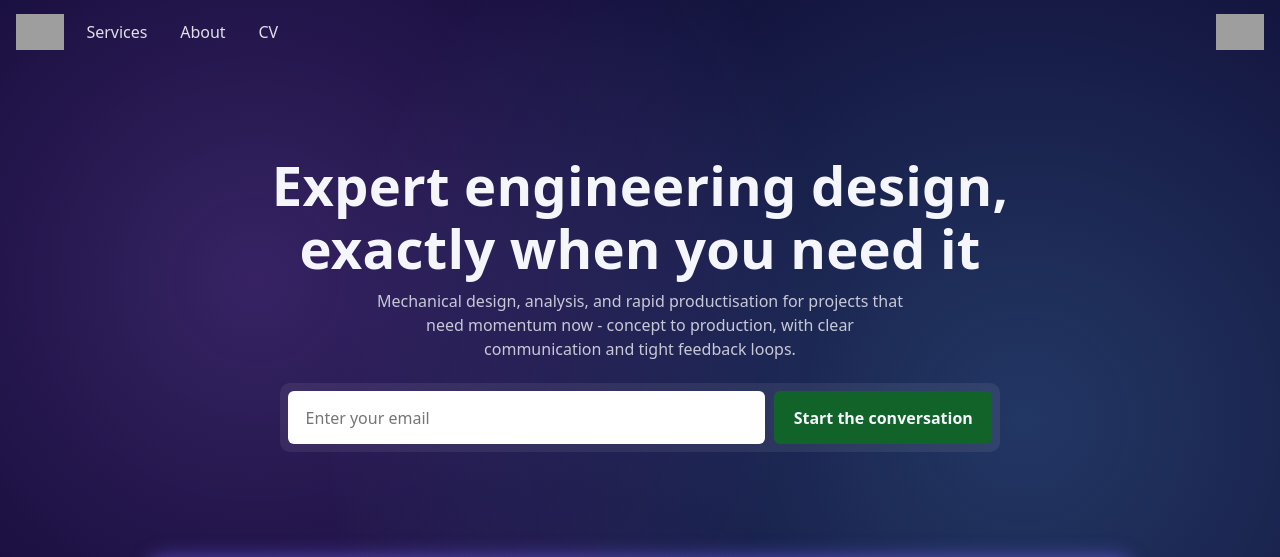
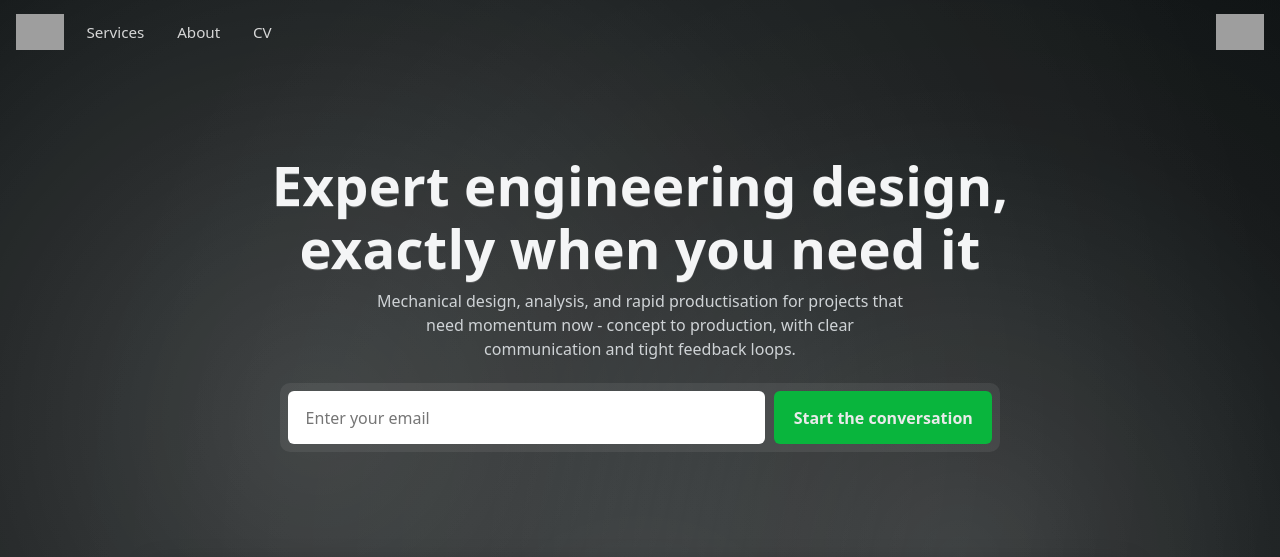
Before and after one commit to JamesAIzzard/jamesaizzard.github.io, a Jekyll site: the page built from index.html, in a window 1280 px wide and 1400 px high. Shown: the top 557 px of the window. Built offline with Jekyll 4.4.1, drawn with Linux system fonts in a browser that asks for light colours; some web fonts are replaced; some of the changed text lies outside the part shown; grey boxes are pictures that could not be loaded.

Commit message:
Update the background style to blackboard colour

```diff
--- a/assets/css/footer.css
+++ b/assets/css/footer.css
@@ -1,6 +1,29 @@
-.site-footer {
-    padding: 3rem 0 4rem;
-    color: #a6a8bd;
-    text-align: center;
-    font-size: 0.95rem;
+:root {
+  --bg: #0b0f10;
+  --bg-2: #141a1c;
+  --bg-solid: #0e1416;
+
+  --text: #eaeaea;
+  --muted: #cfd3d6;
+  --heading: #f4f5f6;
+
+  --accent: #09b53d;
+  --accent-ink: #079a34;
+  --accent-2: #408bf4;
+  --ring: rgba(64, 139, 244, 0.45);
+
+  --panel: rgba(255, 255, 255, 0.04);
+  --panel-edge: rgba(255, 255, 255, 0.10);
+  --line: rgba(255, 255, 255, 0.10);
+
+  --maxw: 1080px;
+  --radius: 12px;
+  --shadow-lg: 0 12px 28px rgba(0, 0, 0, 0.35);
 }
+
+.site-footer{
+  padding: 3rem 0 4rem;
+  color: #a6a8bd;
+  text-align: center;
+  font-size: 0.95rem;
+}
--- a/assets/css/header.css
+++ b/assets/css/header.css
@@ -1,27 +1,41 @@
-.site-header {
+:root {
+  --bg: #0b0f10;
+  --bg-2: #141a1c;
+  --bg-solid: #0e1416;
+
+  --text: #eaeaea;
+  --muted: #cfd3d6;
+  --heading: #f4f5f6;
+
+  --accent: #09b53d;
+  --accent-ink: #079a34;
+  --accent-2: #408bf4;
+  --ring: rgba(64, 139, 244, 0.45);
+
+  --panel: rgba(255, 255, 255, 0.04);
+  --panel-edge: rgba(255, 255, 255, 0.10);
+  --line: rgba(255, 255, 255, 0.10);
+
+  --maxw: 1080px;
+  --radius: 12px;
+  --shadow-lg: 0 12px 28px rgba(0, 0, 0, 0.35);
+}
+
+.site-header{
   position: sticky;
   top: 0;
   z-index: 10;
   background: transparent;
-    backdrop-filter: none;
-    -webkit-backdrop-filter: none;
-    transition: background-color 180ms ease, backdrop-filter 180ms ease, box-shadow 180ms ease;
+  transition: background-color 180ms ease, box-shadow 180ms ease;
 }
 
-/* Solid header when scrolled */
-.site-header.scrolled {
-    background: var(--bg-solid);
-    backdrop-filter: none;
-    -webkit-backdrop-filter: none;
-}
-
-.site-header .container {
+.site-header .container{
   width: 100%;
   max-width: none;
   padding-inline: 1rem;
 }
 
-.header-row {
+.header-row{
   display: grid;
   grid-template-columns: auto 1fr auto;
   align-items: center;
@@ -29,47 +43,19 @@
   padding: 0.9rem 0;
 }
 
-.brand {
-    display: inline-flex;
-    align-items: center;
-    gap: 0.6rem;
-}
+.brand{ display: inline-flex; align-items: center; gap: 0.6rem; }
 
-.logo {
-    display: block;
-    height: 36px;
-    width: auto;
-    max-width: 100%;
-}
+.logo{ display: block; height: 36px; width: auto; max-width: 100%; }
 
-.brand-name {
-    font-weight: 600;
-    letter-spacing: 0.2px;
-    opacity: 0.9;
-}
-
-.main-nav {
-    justify-self: start;
-}
-
-.main-nav ul {
+.main-nav ul{
   display: flex;
   gap: 1.25rem;
-    justify-content: flex-start;
   padding: 0;
   margin: 0;
   list-style: none;
 }
 
-.main-nav ul li {
-    list-style: none;
-}
-
-.main-nav ul li::marker {
-    display: none;
-}
-
-.main-nav a {
+.main-nav a{
   padding: 0.25rem 0.4rem;
   border-radius: 8px;
   color: var(--text);
@@ -77,18 +63,18 @@
 }
 
 .main-nav a:hover,
-.main-nav a:focus-visible {
+.main-nav a:focus-visible{
   outline: none;
   box-shadow: 0 0 0 2px rgba(255, 255, 255, 0.2);
 }
 
-.social-link {
+.social-link{
   justify-self: end;
   display: inline-flex;
   border-radius: 999px;
 }
 
-.social-link:focus-visible {
+.social-link:focus-visible{
   outline: none;
   box-shadow: 0 0 0 3px rgba(255, 255, 255, 0.4);
   border-radius: 999px;
--- a/assets/css/index.css
+++ b/assets/css/index.css
@@ -1,13 +1,31 @@
-/* Headline Section */
-.hero {
-    padding: clamp(2rem, 6vw, 5rem) 0 2rem;
+:root {
+  --bg: #0b0f10;
+  --bg-2: #141a1c;
+  --bg-solid: #0e1416;
+
+  --text: #eaeaea;
+  --muted: #cfd3d6;
+  --heading: #f4f5f6;
+
+  --accent: #068c2e;
+  --accent-2: #408bf4;
+  --ring: rgba(64, 139, 244, 0.45);
+
+  --panel: rgba(255, 255, 255, 0.04);
+  --panel-edge: rgba(255, 255, 255, 0.10);
+  --line: rgba(255, 255, 255, 0.10);
+
+  --maxw: 1080px;
+  --radius: 12px;
+  --shadow-lg: 0 12px 28px rgba(0, 0, 0, 0.35);
 }
 
-.hero-inner {
-    text-align: center;
-}
+/* Hero */
+.hero{ padding: clamp(2rem, 6vw, 5rem) 0 2rem; }
 
-h1 {
+.hero-inner{ text-align: center; }
+
+h1{
   font-size: clamp(2rem, 3.6vw + 1rem, 3.4rem);
   line-height: 1.15;
   margin: 0.8rem 0 0.6rem;
@@ -15,14 +33,14 @@ h1 {
   font-weight: 700;
 }
 
-.lede {
+.lede{
   max-width: 60ch;
   margin: 0 auto 1.4rem;
   color: var(--muted);
   text-align: center;
 }
 
-.cta {
+.cta{
   display: grid;
   grid-template-columns: 1fr auto;
   gap: 0.6rem;
@@ -33,20 +51,21 @@ h1 {
   border-radius: 10px;
 }
 
-.cta input {
+.cta input{
   border: none;
   background: white;
   border-radius: 6px;
   padding: 0.9rem 1.1rem;
   min-width: 0;
+  color: #111;
 }
 
-.cta input:focus {
+.cta input:focus{
   outline: none;
   box-shadow: 0 0 0 3px var(--ring);
 }
 
-.cta button {
+.cta button{
   border: none;
   border-radius: 6px;
   padding: 0.9rem 1.2rem;
@@ -54,93 +73,52 @@ h1 {
   color: var(--text);
   font-weight: 600;
   cursor: pointer;
-    transition: transform 120ms ease, box-shadow 120ms ease;
+  transition: transform 120ms ease, box-shadow 120ms ease, background 120ms ease;
 }
 
-.cta button:hover {
-    transform: translateY(-1px);
-}
+.cta button:hover{ transform: translateY(-1px); }
 
-.cta button:focus-visible {
-    outline: none;
-    box-shadow: 0 0 0 3px var(--ring);
-}
+.cta button:focus-visible{ outline: none; box-shadow: 0 0 0 3px var(--ring); }
 
-.screenshot {
-    width: min(100%, 980px);
-    margin: 0 auto;
-}
+.screenshot{ width: min(100%, 980px); margin: 0 auto; }
 
+.screenshot > img{ aspect-ratio: 16/9; }
 
-.screenshot>img {
-    aspect-ratio: 16/9;
-}
-
-/* Switchable Pills */
-.pill-switcher-container {
+/* Pill switcher section */
+.pill-switcher-container{
   position: relative;
   z-index: 0;
   margin-top: -90px;
-    padding-top: 1.5rem;
-    padding-bottom: 1.5rem;
+  padding-block: 1.5rem;
   background: var(--bg-solid);
-    backdrop-filter: none;
-    -webkit-backdrop-filter: none;
-    border-top: 1px solid rgba(255, 255, 255, 0.2);
-    border-bottom: 1px solid rgba(255, 255, 255, 0.2);
-    overflow: hidden; /* clip glow to section */
+  border-block: 1px solid rgba(255, 255, 255, 0.2);
+  overflow: hidden;
 }
 
-/* Neon grid overlay (CSS-only) */
-.pill-switcher-container::before {
+.pill-switcher-container::before{
   content: "";
   position: absolute;
   inset: 0;
   pointer-events: none;
-    /* Grid lines */
   background:
-      /* soft glow wash to match site lighting */
     radial-gradient(80% 70% at 50% 0%, rgba(124, 105, 255, 0.12), transparent 70%),
     radial-gradient(120% 100% at 80% 120%, rgba(120, 220, 255, 0.08), transparent 60%),
-      /* vertical grid lines */
-      repeating-linear-gradient(
-        to right,
-        rgba(255, 255, 255, 0.10) 0 1px,
-        transparent 1px 56px
-      ),
-      /* horizontal grid lines */
-      repeating-linear-gradient(
-        to bottom,
-        rgba(255, 255, 255, 0.10) 0 1px,
-        transparent 1px 56px
-      );
-    /* Neon-like glow around lines */
-    filter: drop-shadow(0 0 6px rgba(124, 105, 255, 0.45))
-            drop-shadow(0 0 14px rgba(120, 220, 255, 0.35));
+    repeating-linear-gradient(to right, rgba(255, 255, 255, 0.10) 0 1px, transparent 1px 56px),
+    repeating-linear-gradient(to bottom, rgba(255, 255, 255, 0.10) 0 1px, transparent 1px 56px);
+  filter: drop-shadow(0 0 6px rgba(124, 105, 255, 0.45)) drop-shadow(0 0 14px rgba(120, 220, 255, 0.35));
   mix-blend-mode: screen;
   opacity: 0.9;
 }
 
-@media (max-width: 768px) {
-  .pill-switcher-container::before {
-    /* Slightly denser grid on mobile */
+.pill-switcher-container::before{
     background:
       radial-gradient(80% 70% at 50% 0%, rgba(124, 105, 255, 0.12), transparent 70%),
       radial-gradient(120% 100% at 80% 120%, rgba(120, 220, 255, 0.08), transparent 60%),
-      repeating-linear-gradient(
-        to right,
-        rgba(255, 255, 255, 0.10) 0 1px,
-        transparent 1px 40px
-      ),
-      repeating-linear-gradient(
-        to bottom,
-        rgba(255, 255, 255, 0.10) 0 1px,
-        transparent 1px 40px
-      );
-  }
+      repeating-linear-gradient(to right, rgba(255, 255, 255, 0.10) 0 1px, transparent 1px 40px),
+      repeating-linear-gradient(to bottom, rgba(255, 255, 255, 0.10) 0 1px, transparent 1px 40px);
   }
 
-.pill-buttons {
+.pill-buttons{
   display: flex;
   justify-content: center;
   gap: 1rem;
@@ -155,135 +133,44 @@ h1 {
     0 4px 30px rgba(0, 0, 0, 0.25);
   overflow-x: auto;
   -webkit-overflow-scrolling: touch;
-    scrollbar-width: none; /* Firefox */
+  scrollbar-width: none;
 }
 
-.pill-buttons::-webkit-scrollbar { display: none; } /* WebKit */
+.pill-buttons::-webkit-scrollbar{ display: none; }
 
-/* Wrapper for pill buttons to position navigation arrows */
-.pill-scroll-wrap {
-  position: relative;
-  max-width: 100%;
-}
+.pill-switcher-panels{ max-width: 1100px; margin: 0 auto; position: relative; }
 
-.pill-scroll-wrap .pill-nav {
-  position: absolute;
-  top: 50%;
-  transform: translateY(-50%);
-  width: 36px;
-  height: 36px;
-  display: grid;
-  place-items: center;
-  border: 1px solid rgba(255, 255, 255, 0.35);
-  border-radius: 999px;
-  background: rgba(255, 255, 255, 0.06);
-  backdrop-filter: blur(10px) saturate(160%);
-  -webkit-backdrop-filter: blur(10px) saturate(160%);
-  box-shadow:
-    inset 0 0 0 1px rgba(255, 255, 255, 0.25),
-    0 6px 24px rgba(0, 0, 0, 0.3);
-  color: #fff;
-  cursor: pointer;
-  transition: opacity 0.2s ease, transform 0.2s ease, background 0.2s ease;
-  z-index: 1;
-}
+.panel{ display: none; }
 
-.pill-scroll-wrap .pill-nav:hover {
-  transform: translateY(-50%) scale(1.05);
-  background: rgba(255, 255, 255, 0.1);
-}
+.panel .panel-text{ margin-bottom: 1.4rem; }
 
-.pill-scroll-wrap .pill-nav:disabled {
-  opacity: 0.35;
-  cursor: default;
-}
+.panel img{ width: 100%; height: auto; display: block; border-radius: 8px; }
 
-.pill-scroll-wrap .pill-nav--left { left: -14px; }
-.pill-scroll-wrap .pill-nav--right { right: -14px; }
+.panel-text h2{ margin-bottom: 1rem; }
 
-.pill {
-    border: none;
-    border-radius: 9999px;
-    padding: 0.7rem 1.4rem;
-    background: transparent;
-    color: #ffffff;
-    font-weight: 600;
-    cursor: pointer;
-    transition: all 0.2s ease;
-}
-
-.pill:hover {
-    color: #e0e0e0;
-}
-
-.pill.active {
-    border: 1px solid #ffffff;
-    background: linear-gradient(180deg,
-            rgba(255, 255, 255, 0.12) 0%,
-            rgba(255, 255, 255, 0.04) 100%);
-    color: #ffffff;
-    box-shadow: 0 2px 6px rgba(0, 0, 0, 0.2);
-}
-
-.pill-switcher-panels {
-    max-width: 1100px;
-    margin: 0 auto;
+/* Contact */
+.contact{
+  padding: clamp(3rem, 6vw, 6rem) 0;
+  background: var(--bg-solid);
+  border-block: 1px solid rgba(255, 255, 255, 0.2);
   position: relative;
 }
 
-
-.panel {
-    display: none;
-}
-
-.panel.active {
-    display: block;
-}
-
-/* Stack text then image; ensure spacing */
-.panel .panel-text {
-    margin-bottom: 1.4rem;
-}
-
-/* Panel images now use the shared frame wrapper */
-.panel img {
-    width: 100%;
-    height: auto;
-    display: block;
-    border-radius: 8px;
-}
-
-.panel-text h2 {
-    margin-bottom: 1rem;
-}
-
-/* Contact Section */
-.contact {
-  padding: clamp(3rem, 6vw, 6rem) 0;
-  background: var(--bg-solid);
-  border-top: 1px solid rgba(255, 255, 255, 0.2);
-  border-bottom: 1px solid rgba(255, 255, 255, 0.2);
-  position: relative;
-}
-
-.contact-inner {
+.contact-inner{
   display: grid;
   grid-template-columns: 1fr 1fr;
   gap: 3rem;
   align-items: center;
 }
 
-.contact-text h2 {
+.contact-text h2{
   font-size: clamp(1.8rem, 3vw, 2.4rem);
   margin-bottom: 1rem;
 }
 
-.contact-text p {
-  color: var(--muted);
-  margin-bottom: 1.5rem;
-}
+.contact-text p{ color: var(--muted); margin-bottom: 1.5rem; }
 
-.contact-form {
+.contact-form{
   display: flex;
   border: 1px solid rgba(255, 255, 255, 0.15);
   border-radius: 999px;
@@ -292,7 +179,7 @@ h1 {
   background: rgba(255, 255, 255, 0.07);
 }
 
-.contact-form input {
+.contact-form input{
   flex: 1;
   padding: 0.9rem 1.1rem;
   border: none;
@@ -300,12 +187,12 @@ h1 {
   color: #fff;
 }
 
-.contact-form input:focus {
+.contact-form input:focus{
   outline: none;
   box-shadow: 0 0 0 3px var(--ring);
 }
 
-.contact-form button {
+.contact-form button{
   border: none;
   background: var(--accent);
   color: var(--text);
@@ -315,61 +202,27 @@ h1 {
   transition: background 0.2s ease;
 }
 
-.contact-form button:hover {
-  background: var(--accent-ink);
-}
+.social-links{ display: flex; gap: 1.2rem; }
 
-.social-links {
-  display: flex;
-  gap: 1.2rem;
-}
-
-.social-links a {
+.social-links a{
   color: var(--text);
   opacity: 0.85;
   border-bottom: 1px solid transparent;
   transition: border-color 0.2s ease, opacity 0.2s ease;
 }
 
-.social-links a:hover {
-  opacity: 1;
-  border-color: var(--text);
-}
+.social-links a:hover{ opacity: 1; border-color: var(--text); }
 
-.contact-portrait.frame {
-  /* Make the framed container circular while preserving the same border style */
-  border-radius: 50%;
-}
+.contact-portrait img{ border-radius: 50%; aspect-ratio: 1/1; object-fit: cover; }
 
-.contact-portrait img {
-  /* Ensure the image itself is circular and fills the frame */
-  border-radius: 50%;
-  aspect-ratio: 1/1;
-  object-fit: cover;
-}
-
-@media (max-width: 768px) {
-  /* Make long pill lists manageable on narrow screens */
-  .pill-buttons {
+.pill-buttons{
     width: 100%;
     justify-content: flex-start;
     gap: 0.6rem;
-    /* edge fades to hint scroll */
     mask-image: linear-gradient(to right, transparent, black 12px, black calc(100% - 12px), transparent);
     -webkit-mask-image: linear-gradient(to right, transparent, black 12px, black calc(100% - 12px), transparent);
   }
-  .pill {
-    flex: 0 0 auto;
-    padding: 0.6rem 1rem;
-    font-size: 0.95rem;
-  }
-  .contact-inner {
-    grid-template-columns: 1fr;
-    text-align: center;
-  }
-  .contact-portrait {
-    order: -1;
-    max-width: 260px;
-    margin: 0 auto 2rem;
-  }
-}
+
+.contact-inner{ grid-template-columns: 1fr; text-align: center; }
+
+.contact-portrait{ order: -1; max-width: 260px; margin: 0 auto 2rem; }
--- a/assets/css/style.css
+++ b/assets/css/style.css
@@ -1,54 +1,102 @@
 :root {
-    --bg: #0d0730;
-    --panel: #160a44;
-    --text: #f5f6fb;
-    --muted: #c8c9d7;
-    --accent: #116329;
-    --accent-ink: #163a2a;
-    --ring: rgba(181, 231, 200, 0.7);
+  --bg: #0b0f10;
+  --bg-2: #141a1c;
+  --bg-solid: #0e1416;
+
+  --text: #eaeaea;
+  --muted: #cfd3d6;
+  --heading: #f4f5f6;
+
+  --accent: #09b53d;
+  --accent-ink: #079a34;
+  --accent-2: #408bf4;
+  --ring: rgba(64, 139, 244, 0.45);
+
+  --panel: rgba(255, 255, 255, 0.04);
+  --panel-edge: rgba(255, 255, 255, 0.10);
+  --line: rgba(255, 255, 255, 0.10);
+
   --maxw: 1080px;
-    --shadow: 0 10px 30px rgba(0, 0, 0, 0.35);
-    --bg-solid: rgb(9, 7, 24);
+  --radius: 12px;
+  --shadow-lg: 0 12px 28px rgba(0, 0, 0, 0.35);
 }
 
-body {
-    background:
-        radial-gradient(800px 800px at 20% 20%, rgba(180, 120, 255, 0.25), transparent 70%),
-        radial-gradient(1000px 1000px at 80% 30%, rgba(100, 200, 255, 0.25), transparent 70%),
-        radial-gradient(900px 900px at 40% 80%, rgba(200, 100, 255, 0.2), transparent 70%),
-        radial-gradient(1200px 1200px at 60% 100%, rgba(120, 220, 255, 0.2), transparent 70%),
-        var(--bg);
-    background-color: var(--bg);
+html, body{ min-height: 100%; }
+
+body{
   color: var(--text);
   font-family: 'Hubot Sans', ui-sans-serif, system-ui, -apple-system, Segoe UI, Roboto, "Helvetica Neue", Arial, "Noto Sans", "Liberation Sans", sans-serif;
+  background:
+    radial-gradient(circle at center,
+      rgba(255, 255, 255, 0.12) 0%,
+      rgba(255, 255, 255, 0.06) 20%,
+      rgba(0, 0, 0, 0.9) 100%),
+    radial-gradient(circle at 25% 30%,
+      rgba(255, 255, 255, 0.18) 0%,
+      rgba(255, 255, 255, 0.05) 40%,
+      transparent 70%),
+    radial-gradient(circle at 75% 40%,
+      rgba(255, 255, 255, 0.15) 0%,
+      rgba(255, 255, 255, 0.04) 35%,
+      transparent 70%),
+    var(--bg);
+  background-blend-mode: screen, screen, screen, normal;
+  min-height: 100dvh;
 }
 
-
-
-.container {
+.container{
   width: min(100% - 2rem, var(--maxw));
   margin-inline: auto;
 }
 
-.frame {
-    padding: 10px;
-    border-radius: 12px;
-    background: rgba(255, 255, 255, 0.08);
-    backdrop-filter: blur(16px) saturate(160%);
-    -webkit-backdrop-filter: blur(16px) saturate(160%);
-    box-shadow: 0 0 20px rgba(124, 105, 255, 0.6),
-        inset 0 0 8px rgba(255, 255, 255, 0.1);
-    border: 1px solid rgba(255, 255, 255, 0.15);
+.frame{
+  padding: 12px;
+  border-radius: var(--radius);
+  background: var(--panel);
+  border: 1px solid var(--line);
+  box-shadow:
+    inset 0 0 0 1px var(--panel-edge),
+    var(--shadow-lg);
 }
 
-.frame img {
+.frame img{
   width: 100%;
   border-radius: 8px;
-    background: rgba(22, 10, 68, 0.9);
-    outline: 1px solid rgba(255, 255, 255, 0.2);
+  background: transparent;
+  outline: 1px solid var(--line);
 }
 
-.visually-hidden {
+h1, h2, h3{
+  color: var(--heading);
+  letter-spacing: .2px;
+  text-shadow: 0 .5px 0 rgba(255, 255, 255, .2);
+  margin: .8em 0 .4em;
+}
+
+p, li{ color: var(--text); }
+
+a{
+  color: var(--accent);
+  text-underline-offset: 2px;
+}
+
+a:hover{ filter: brightness(1.08); }
+
+button{
+  color: var(--heading);
+  background: linear-gradient(180deg, var(--accent), rgba(255, 255, 255, 0.02));
+  border: 1px solid var(--line);
+  border-radius: 999px;
+  padding: .55rem .9rem;
+}
+
+:where(a, button, input, select, textarea):focus-visible{
+  outline: 2px solid var(--accent);
+  outline-offset: 2px;
+  box-shadow: 0 0 0 4px color-mix(in oklab, var(--accent) 35%, transparent);
+}
+
+.visually-hidden{
   position: absolute !important;
   height: 1px;
   width: 1px;
@@ -60,22 +108,8 @@ body {
   margin: -1px;
 }
 
-@media (max-width: 640px) {
-    .brand-name {
-        display: none;
-    }
+.main-nav ul{ gap: .9rem; font-size: .95rem; }
 
-    .main-nav ul {
-        gap: 0.9rem;
-        font-size: 0.95rem;
-    }
+.cta{ grid-template-columns: 1fr; border-radius: 24px; }
 
-    .cta {
-        grid-template-columns: 1fr;
-        border-radius: 24px;
-    }
-
-    .cta button {
-        width: 100%;
-    }
-}
+.cta button{ width: 100%; }
--- a/assets/js/main.js
+++ /dev/null
@@ -1,109 +0,0 @@
-const header = document.querySelector(".site-header");
-
-// Build pill buttons dynamically from available panels
-const buildPills = () => {
-  const pillsContainer = document.querySelector(".pill-buttons");
-  const panels = Array.from(document.querySelectorAll(".panel"));
-  if (!pillsContainer || panels.length === 0) return;
-
-  // Determine initially active panel
-  const initiallyActive = document.querySelector(".panel.active") || panels[0];
-
-  // Clear any existing pills
-  pillsContainer.innerHTML = "";
-
-  panels.forEach((panel, idx) => {
-    const id = panel.id || `panel-${idx + 1}`;
-    if (!panel.id) panel.id = id;
-    const titleEl = panel.querySelector("h2");
-    const label = titleEl ? titleEl.textContent.trim() : id;
-
-    const btn = document.createElement("button");
-    btn.className = "pill";
-    btn.type = "button";
-    btn.dataset.target = id;
-    btn.textContent = label;
-    if (panel === initiallyActive) btn.classList.add("active");
-    pillsContainer.appendChild(btn);
-  });
-
-  const pills = Array.from(pillsContainer.querySelectorAll(".pill"));
-  const handleClick = (pill) => {
-    pills.forEach(p => p.classList.remove("active"));
-    panels.forEach(p => p.classList.remove("active"));
-    pill.classList.add("active");
-    const target = document.getElementById(pill.dataset.target);
-    if (target) target.classList.add("active");
-  };
-
-  pills.forEach(pill => pill.addEventListener("click", () => handleClick(pill)));
-};
-
-document.addEventListener("DOMContentLoaded", buildPills);
-
-const toggleHeaderOnScroll = () => {
-    if (!header) return;
-    header.classList.toggle("scrolled", window.scrollY > 10);
-};
-
-// Enhance pill scroller with arrow buttons and better UX
-const enhancePillScroller = () => {
-  const pillsContainer = document.querySelector('.pill-buttons');
-  if (!pillsContainer) return;
-
-  // Wrap the pill buttons in a positioned container for arrows
-  if (!pillsContainer.parentElement.classList.contains('pill-scroll-wrap')) {
-    const wrap = document.createElement('div');
-    wrap.className = 'pill-scroll-wrap';
-    pillsContainer.parentElement.insertBefore(wrap, pillsContainer);
-    wrap.appendChild(pillsContainer);
-
-    // Create nav buttons with inline SVG chevrons
-    const mkBtn = (dir) => {
-      const btn = document.createElement('button');
-      btn.className = `pill-nav pill-nav--${dir}`;
-      btn.type = 'button';
-      btn.setAttribute('aria-label', dir === 'left' ? 'Scroll left' : 'Scroll right');
-      btn.innerHTML = dir === 'left'
-        ? '<svg width="18" height="18" viewBox="0 0 24 24" fill="none" xmlns="http://www.w3.org/2000/svg"><path d="M15 6L9 12L15 18" stroke="white" stroke-width="2" stroke-linecap="round" stroke-linejoin="round"/></svg>'
-        : '<svg width="18" height="18" viewBox="0 0 24 24" fill="none" xmlns="http://www.w3.org/2000/svg"><path d="M9 6L15 12L9 18" stroke="white" stroke-width="2" stroke-linecap="round" stroke-linejoin="round"/></svg>';
-      return btn;
-    };
-
-    const leftBtn = mkBtn('left');
-    const rightBtn = mkBtn('right');
-    wrap.appendChild(leftBtn);
-    wrap.appendChild(rightBtn);
-
-    const scrollAmount = () => Math.max(160, Math.floor(wrap.clientWidth * 0.7));
-
-    leftBtn.addEventListener('click', () => {
-      pillsContainer.scrollBy({ left: -scrollAmount(), behavior: 'smooth' });
-    });
-    rightBtn.addEventListener('click', () => {
-      pillsContainer.scrollBy({ left: scrollAmount(), behavior: 'smooth' });
-    });
-
-    const updateArrows = () => {
-      const maxScroll = pillsContainer.scrollWidth - pillsContainer.clientWidth;
-      const x = pillsContainer.scrollLeft;
-      const atStart = x <= 1;
-      const atEnd = x >= maxScroll - 1;
-      leftBtn.disabled = atStart;
-      rightBtn.disabled = atEnd;
-      wrap.classList.toggle('has-overflow', maxScroll > 2);
-    };
-
-    pillsContainer.addEventListener('scroll', updateArrows, { passive: true });
-    const ro = new ResizeObserver(updateArrows);
-    ro.observe(pillsContainer);
-    ro.observe(wrap);
-    // Initial state
-    updateArrows();
-  }
-};
-
-document.addEventListener('DOMContentLoaded', enhancePillScroller);
-
-window.addEventListener("scroll", toggleHeaderOnScroll, { passive: true });
-window.addEventListener("load", toggleHeaderOnScroll);
```
Also changed, not shown: favicon.ico, 1 other file. Lines whose indentation alone changed are shown as unchanged.
